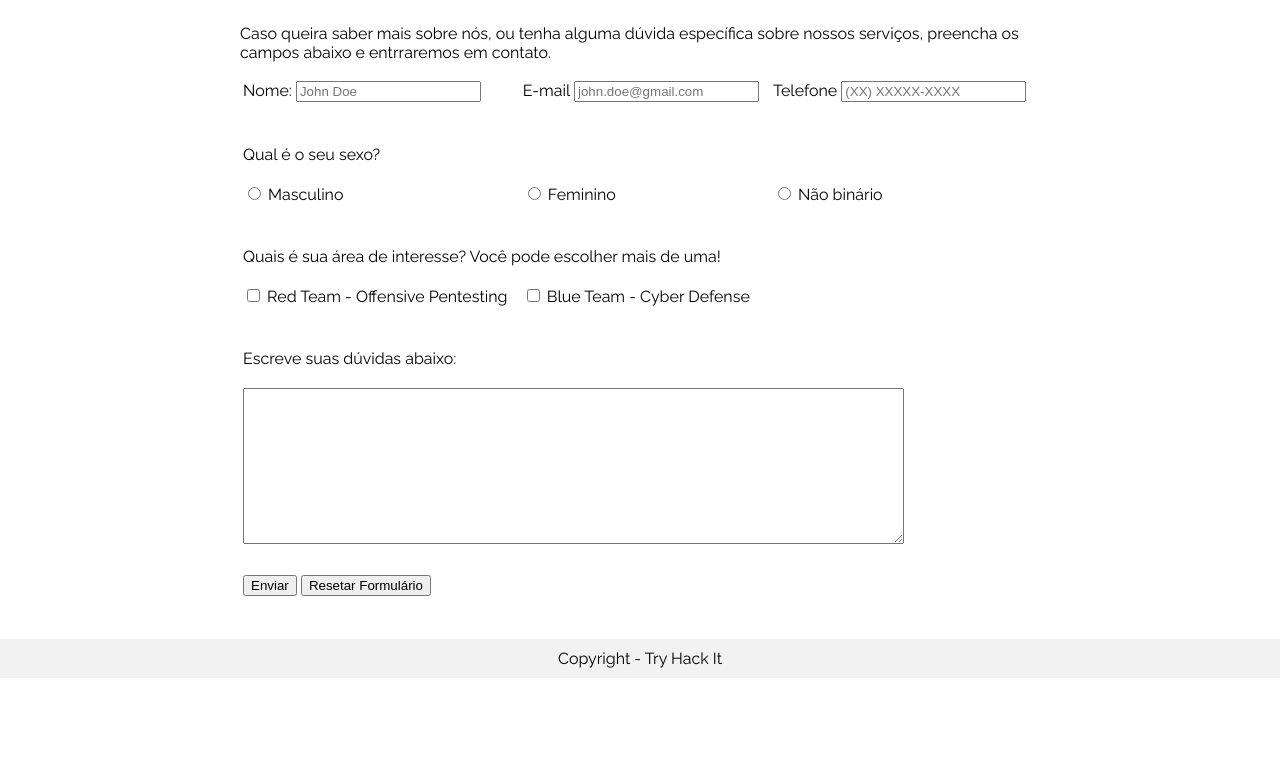
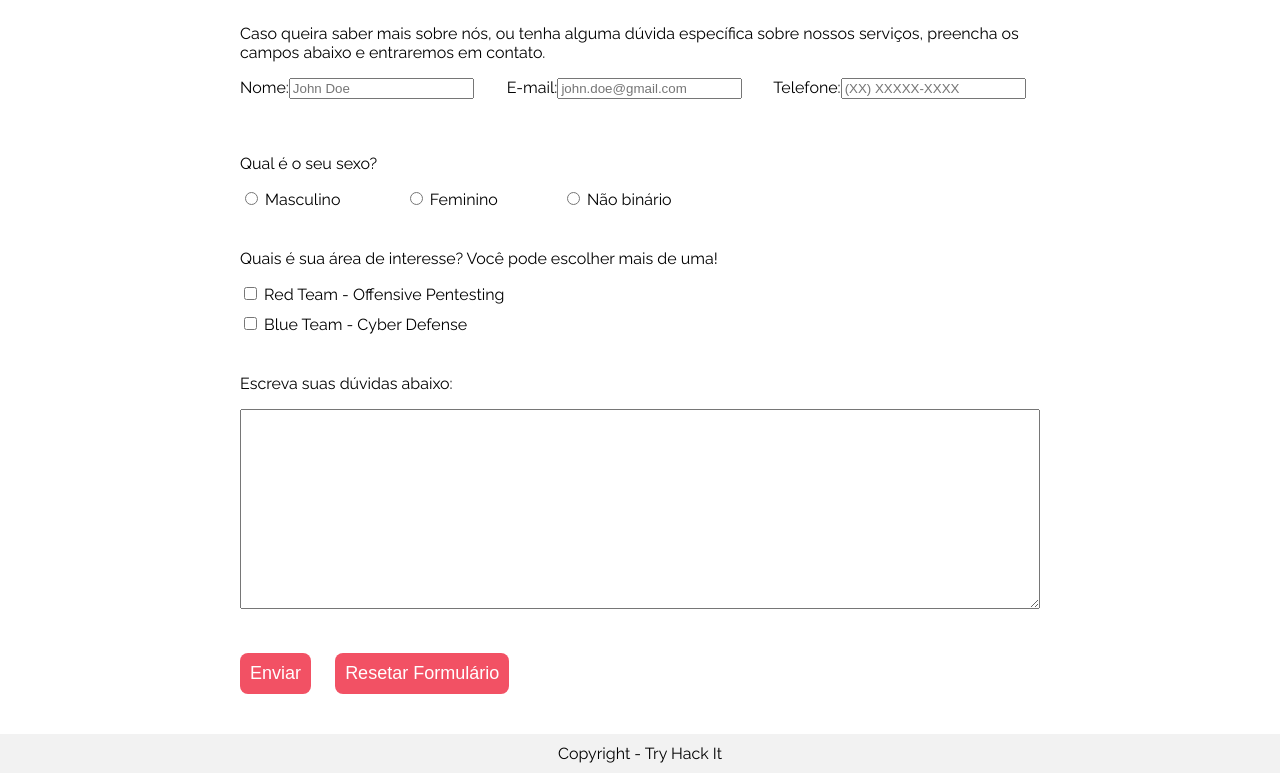
Before and after one commit to KRamos21/try_hack_it, a plain HTML site: page contact.html in a window 1280 px wide. Shown: the part 680-1453 px from the top of the page. Before the commit the page ends 1358 px from the top, so only its background shows below. Drawn offline with Linux system fonts and the light colour scheme.

Commit message:
Modifiquei o estilo da pag. 'contact' e do header

```diff
--- a/contact.html
+++ b/contact.html
@@ -36,99 +36,59 @@
       <img src="./images/elliot.jpg" alt="Elliot Alderson." />
 
       <h2>Contato</h2>
-      <p>Caso queira saber mais sobre nós, ou tenha alguma dúvida específica sobre nossos serviços, preencha os campos abaixo e entrraremos em contato.</p>
+      <p>Caso queira saber mais sobre nós, ou tenha alguma dúvida específica sobre nossos serviços, preencha os campos abaixo e entraremos em contato.</p>
 
       <form action="#" method="get">
-        <table>
-          <!-- Linha 1 -->
-          <tr>
-            <td>
+        <section class="nome-e-email">
+          <div>
             <label for="nome">Nome:</label>
             <input type="text" id="nome" name="nome" placeholder="John Doe" required>
-            </td>
-            <td>
-              <label for="email">E-mail</label>
+          </div>
+
+          <div>
+            <label for="email">E-mail:</label>
             <input type="email" id="email" name="email" placeholder="john.doe@gmail.com" required>
-            </td>
-            <td>
-              <label for="telefone">Telefone</label>
+          </div>
+
+          <div>
+            <label for="telefone">Telefone:</label>
             <input type="tel" id="telefone" name="telefone" placeholder="(XX) XXXXX-XXXX" required>
-            </td>
-          </tr>
-          <!-- Linha 2 -->
-          <tr>
-            <td>&nbsp</td>
-          </tr>
-          <!-- Linha 3 -->
-          <tr>
-            <td colspan="3">
+          </div>
+        </section>
+
         <p>Qual é o seu sexo?</p>
-            </td>
-          </tr>
-          <!-- Linha 4 -->
-          <tr>
-            <td>
+        <section class="sexo">
           <input type="radio" name="sexo" id="masculino" value="masculino">
           <label for="masculino">Masculino</label>
-            </td>
-            <td>
+
           <input type="radio" name="sexo" id="feminino" value="feminino">
           <label for="feminino">Feminino</label>
-            </td>
-            <td>
+
           <input type="radio" name="sexo" id="nao-bin" value="nao-bin">
           <label for="nao-bin">Não binário</label>
-            </td>
-          </tr>
-          <!-- Linha 5 -->
-          <tr>
-            <td>&nbsp</td>
-          </tr>
-          <!-- Linha 6 -->
-          <tr>
-            <td colspan="3">
+        </section>
+
         <p>Quais é sua área de interesse? Você pode escolher mais de uma!</p>
-            </td>
-          </tr>
-          <!-- Linha 7 -->
-          <tr>
-            <td>
+        <section class="areas">
+          <div>
             <input type="checkbox" name="red-team" id="red-team">
             <label for="red-team">Red Team - Offensive Pentesting</label>
-            </td>
-            <td>
+          </div>
+
+          <div>
             <input type="checkbox" name="blue-team" id="blue-team">
             <label for="blue-team">Blue Team - Cyber Defense</label>
-            </td>
-          </tr>
-          <!-- Linha 8 -->
-          <tr>
-            <td>&nbsp</td>
-          </tr>
-          <!-- Linha 9 -->
-          <tr>
-            <td colspan="3">
-              <p>Escreve suas dúvidas abaixo:</p>
-            </td>
-          </tr>
-          <!-- Linha 10 -->
-          <tr>
-            <td colspan="3">
-              <textarea name="mensagem" id="mensagem" cols="80" rows="10"></textarea>
-            </td>
-          </tr>
-          <!-- Linha 11 -->
-          <tr>
-            <td>&nbsp</td>
-          </tr>
-          <!-- Linha 12 -->
-          <tr>
-            <td>
-              <input type="submit" value="Enviar">
-              <input type="reset" value="Resetar Formulário">
-            </td>
-          </tr>
-        </table>
+          </div>
+        </section>
+
+        <section class="mensagem">
+          <p>Escreva suas dúvidas abaixo:</p>
+
+          <textarea name="mensagem" id="mensagem"></textarea>
+        </section>
+
+        <input class="button" type="submit" value="Enviar">
+        <input class="button" type="reset" value="Resetar Formulário">
       </form>
     </main>
 
--- a/stylesheet/style.css
+++ b/stylesheet/style.css
@@ -36,12 +36,19 @@ ul.anchor-block li a {
   color: #555;
 }
 
+ul.anchor-block li a:hover {
+  text-decoration:underline;
+  text-decoration-color: #F25164;
+}
+
 ul.anchor-block li a.active {
   font-weight: 700;
   color: #F25164;
 }
 
 /* MAIN */
+
+/* index.html */
 
 #banner {
   background-image: url("../images/mr_robot.jpg");
@@ -50,6 +57,8 @@ ul.anchor-block li a.active {
   background-position: center;
   height: 80vh;
 }
+
+/* about.html */
 
 #about {
   width: 100%;
@@ -66,6 +75,8 @@ ul.anchor-block li a.active {
   width: 80%;
 }
 
+/* videos.html */
+
 #videos {
   width: 100%;
   max-width: 800px;
@@ -76,6 +87,8 @@ ul.anchor-block li a.active {
   width: 100%;
   height: 400px;
 }
+
+/* contact.html */
 
 #contact {
   width: 100%;
@@ -92,12 +105,44 @@ ul.anchor-block li a.active {
   font-size: 2rem;
 }
 
-#contact div {
-  border-bottom: 1px solid #d0d0d0;
+#contact section {
+  margin-bottom: 40px;
 }
 
-table {
+.nome-e-email {
+  display: flex;
+  flex-wrap: wrap;
+  justify-content: space-between;
+}
+
+.nome-e-email div {
+  flex: 1;
+  display: flex;
+  justify-content: start;
+  margin: 0 10px 15px 0;
+}
+
+.sexo label {
+  margin-right: 60px;
+}
+
+.areas div {
+  margin-bottom: 10px;
+}
+
+.mensagem textarea {
   width: 100%;
+  height: 15em;
+}
+
+.button {
+  background-color: #F25164;
+  color: #fff;
+  font-size: 18px;
+  padding: 10px;
+  border: none;
+  border-radius: 8px;
+  margin-right: 20px;
 }
 
 /* FOOTER */
```
Also changed, not shown: about.html (+2 -2 lines). Lines whose indentation alone changed are shown as unchanged.
